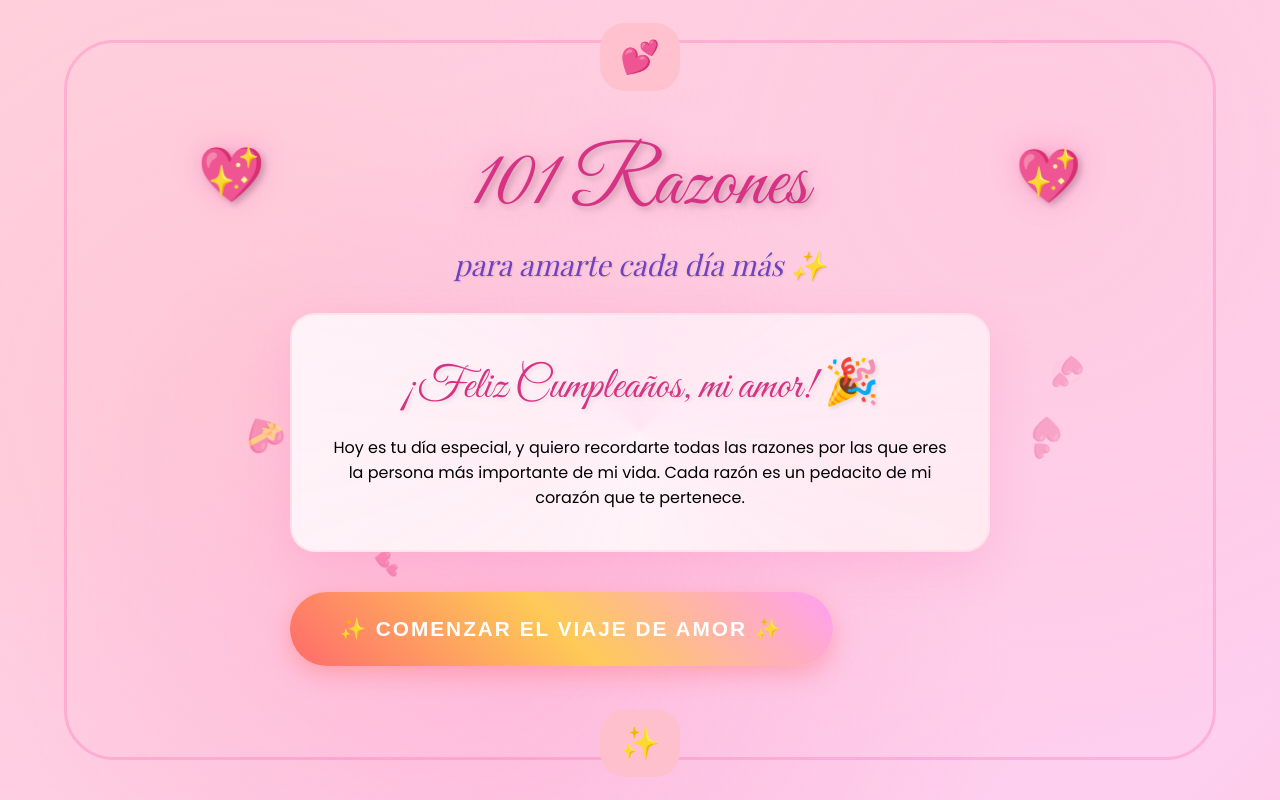
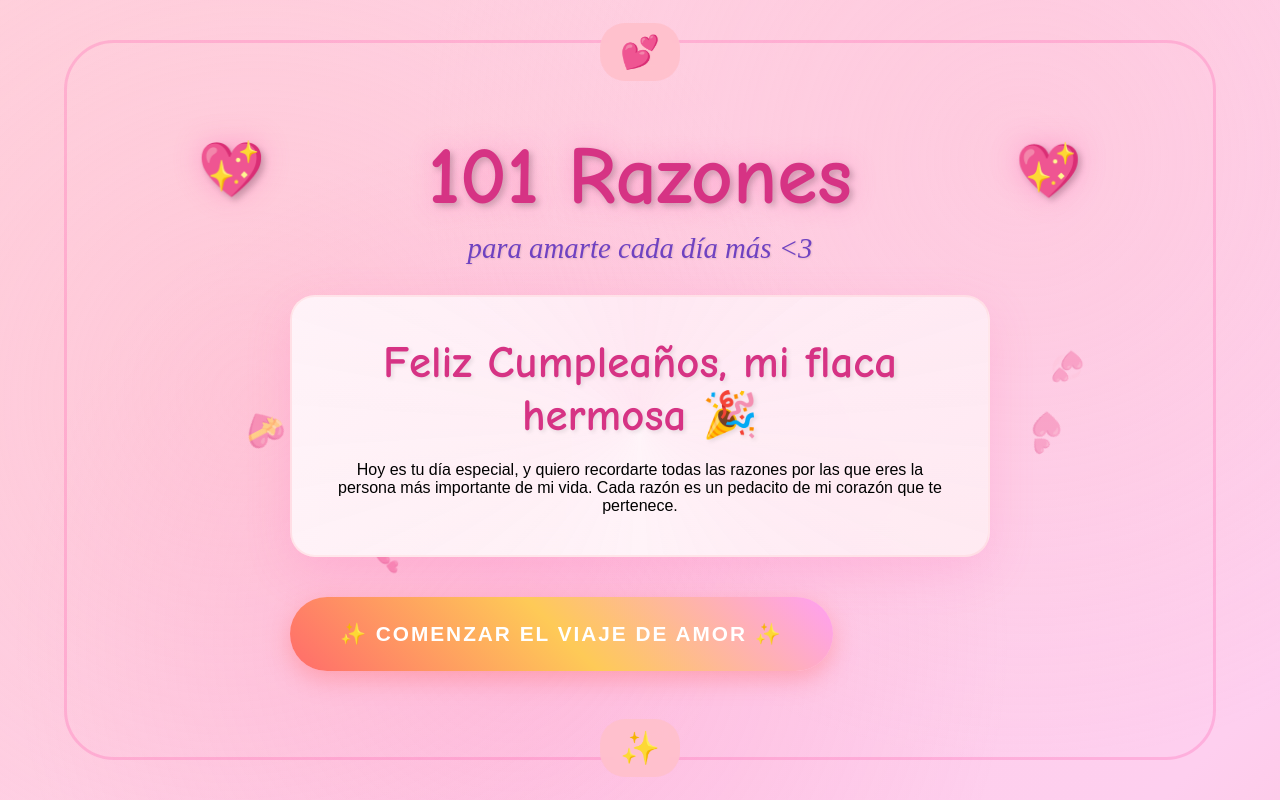
Before and after one commit to jhonatanBarrera/101-razones, a plain HTML site: page index.html in a window 1280 px wide. Drawn offline with nearby package versions, Linux system fonts and the light colour scheme.

Commit message:
guardado

```diff
--- a/index.html
+++ b/index.html
@@ -3,9 +3,9 @@
 <head>
     <meta charset="UTF-8">
     <meta name="viewport" content="width=device-width, initial-scale=1.0">
-    <title>101 Razones para Amarte ❤️</title>
+    <title>101 Razones para Amarte❤️</title>
     <style>
-        @import url('https://fonts.googleapis.com/css2?family=Great+Vibes&family=Playfair+Display:wght@400;700&family=Poppins:wght@300;400;600&display=swap');
+@import url('https://fonts.googleapis.com/css2?family=Comic+Neue:wght@700&display=swap');
 
         * {
             margin: 0;
@@ -137,7 +137,7 @@
         }
 
         .main-title {
-            font-family: 'Great Vibes', cursive;
+            font-family: 'Comic Neue';
             font-size: 5rem;
             font-weight: 400;
             color: #d63384;
@@ -237,7 +237,7 @@
         }
 
         .birthday-text {
-            font-family: 'Great Vibes', cursive;
+            font-family: 'Comic Neue';
             font-size: 2.8rem;
             color: #d63384;
             margin-bottom: 20px;
@@ -458,7 +458,7 @@
         }
 
         .final-title {
-            font-family: 'Great Vibes', cursive;
+            font-family: 'Comic Neue', cursive;
             font-size: 3.5rem;
             color: #d63384;
             margin-bottom: 25px;
@@ -522,10 +522,10 @@
     <div class="container">
         <div id="welcome-screen">
             <h1 class="main-title">101 Razones</h1>
-            <p class="subtitle">para amarte cada día más ✨</p>
+            <p class="subtitle">para amarte cada día más <3</p>
 
             <div class="birthday-message">
-                <div class="birthday-text">¡Feliz Cumpleaños, mi amor! 🎉</div>
+                <div class="birthday-text">Feliz Cumpleaños, mi flaca hermosa 🎉</div>
                 <p>Hoy es tu día especial, y quiero recordarte todas las razones por las que eres la persona más importante de mi vida. Cada razón es un pedacito de mi corazón que te pertenece.</p>
             </div>
 
```
